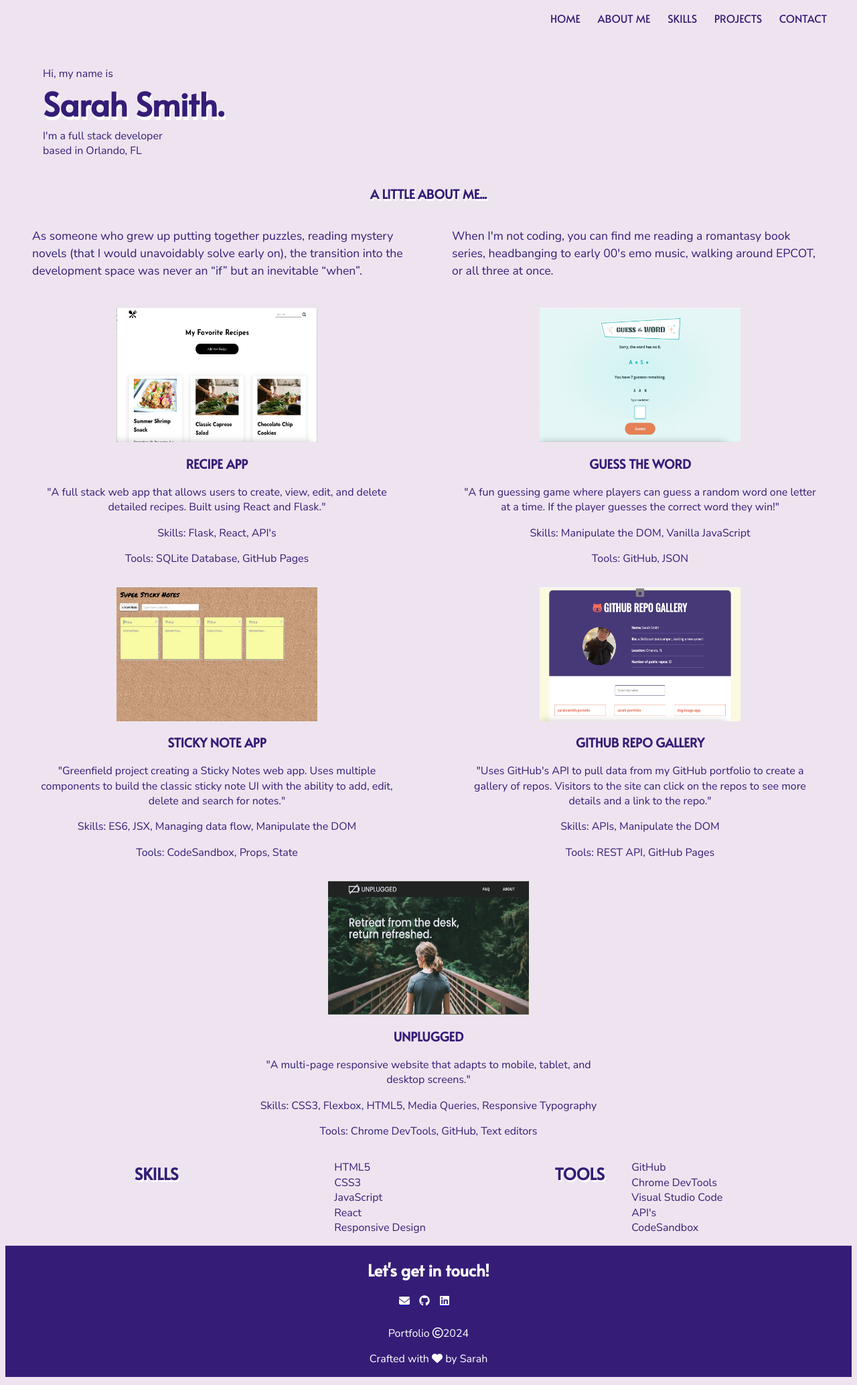
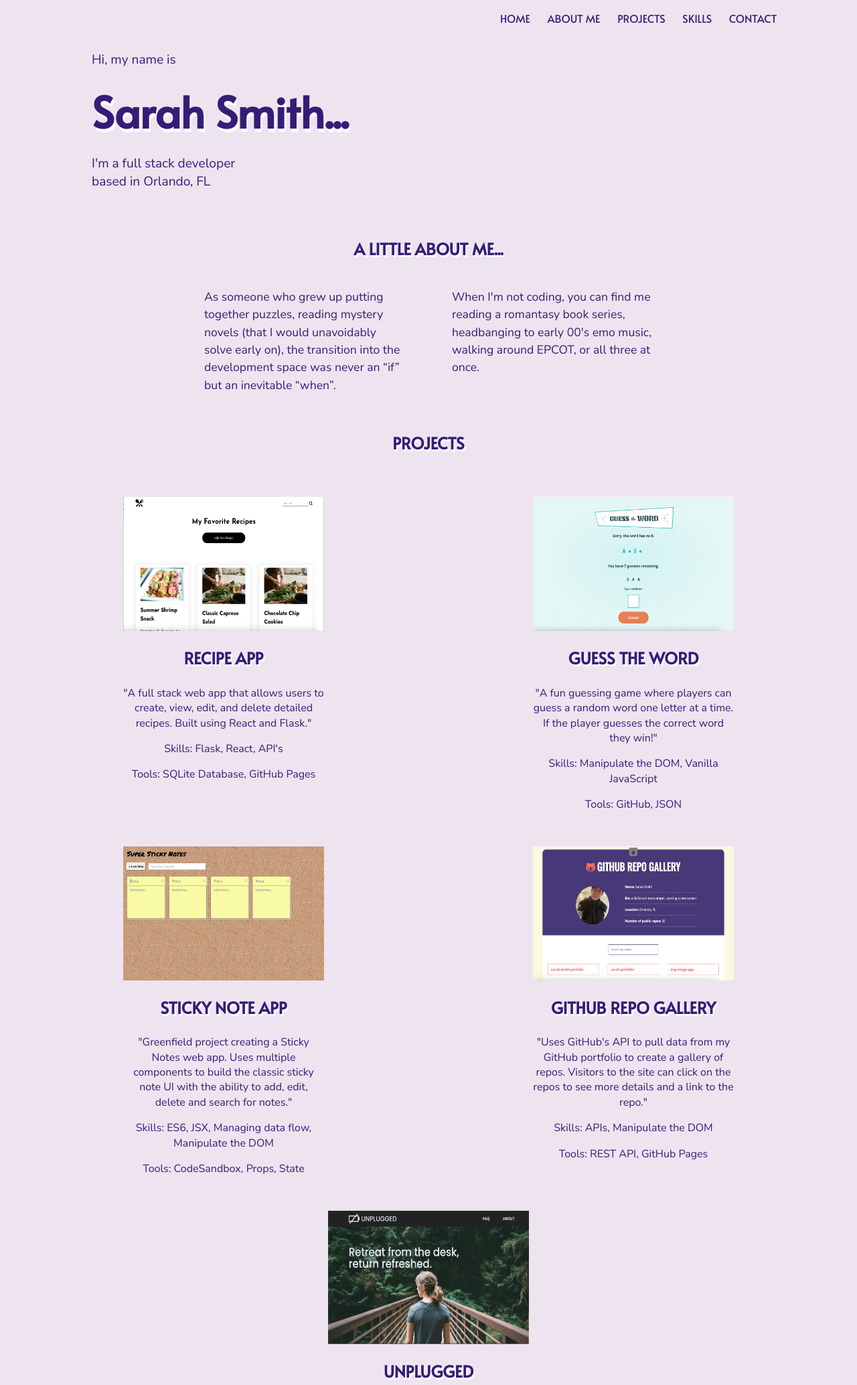
Before and after one commit to sarahlibx/sarah-smith-portolio, a website built with webpack: page index.html in a window 1280 px wide. Shown: the part 37-2105 px from the top of the page at 67% size. Built offline with nearby package versions, Linux system fonts and the light colour scheme.

Commit message:
Added more CSS edits

```diff
--- a/css/style.css
+++ b/css/style.css
@@ -89,6 +89,15 @@ body {
   background-color: #EEE4F0;
 }
 
+/*.layer {
+  background-color: rgba(237, 177, 255, 0.712);
+  position:inherit;
+  top: 0;
+  left: 0;
+  width: 100%;
+  height: 100%;
+}*/
+
 h1, h2, h3 {
   font-family: alata;
 }
@@ -96,6 +105,7 @@ h1, h2, h3 {
 p {
   font-family: nunito sans;
 }
+
 /* header styling */
 header {
   color: #351D77;
@@ -104,6 +114,7 @@ header {
 /* nav styling */
 #main-nav {
   height: 100%;
+  margin-right: 75px;
 }
 
 .nav-item {
@@ -135,22 +146,20 @@ a:hover {
 /* home styling */
 
 .home-description {
- padding-left: 2em;
- padding-top: 2em;
+  margin: 25px;
+  padding-left: 5em;
 }
 
 .home-description p {
   display: flex;
   align-items: center;
-  font-size: 1rem;
-  padding: 0px;
-	margin: 0px;
+  font-size: 1.2rem;
 }
 
 .home-description h2 {
   display: flex;
   align-items: center;
-  font-size: 3em;
+  font-size: 4em;
   text-shadow: white 2px 5px;
   padding: 0px;
 	margin: 0px 0px 3px 0px;
@@ -167,17 +176,14 @@ footer {
 
 .social-icons {
   display: flex;
+  justify-content: space-between;
   list-style: none;
   color: white;
 }
 
 .social-icons i {
-  display: flex;
-  justify-content: center;
-  list-style: none;
   color: white;
-  width: 30px;
-  height: 30px;
+  text-align: center;
 }
 
 /* body styling */
@@ -191,18 +197,19 @@ footer {
   text-shadow: white 2px 3px;
   text-align: center;
   text-transform: uppercase;
-  font: 2rem;
+  font-size: 1.5rem;
 }
 
 .about-wrapper {
 display: flex;
+justify-content: center;
 }
 
 .about-p {
   display: flex;
-  justify-content: center;
   flex-basis: 100%;
   text-align: left;
+  max-width: 300px;
   font-family: alata;
   color:#351D77;
   font-size: 1.1rem;
@@ -210,15 +217,24 @@ display: flex;
   padding: 0 35px 10px 35px;
 }
 
+#projects h3 {
+  color:#351D77;
+  text-shadow: white 2px 3px;
+  text-align: center;
+  text-transform: uppercase;
+  font-size: 1.5rem;
+}
+
 .projects-wrapper {
   display: flex;
   flex-flow: row wrap;
   justify-content: space-around;
   gap: 5px 0px;
+  padding: 20px;
 }
 
-.projects-wrapper h3 {
-  text-transform: uppercase;
+.projects-wrapper img:hover {
+  opacity: 0.5;
 }
 
 .project-1 {
@@ -226,65 +242,70 @@ display: flex;
   text-align: center;
   color: #351D77;
   align-content: space-between;
+  max-width: 400px;
   gap: 5px 0px;
-  padding-top: 10px;
+  padding: 20px 10px 10px 10px;
 }
 
-.project-1:hover {
+/* .project-1:hover {
   outline: 5px solid #EC91C4;
-}
+} */
 
 .project-2 {
   width: 50%;
   text-align: center;
   color: #351D77;
   align-content: space-between;
+  max-width: 400px;
   gap: 5px 0px;
-  padding-top: 10px;
+  padding: 20px 10px 10px 10px;
 }
 
-.project-2:hover {
+/* .project-2:hover {
     outline: 5px solid #EC91C4;
-}
+} */
 
 .project-3 {
   width: 50%;
   text-align: center;
   color: #351D77;
   align-content: space-between;
+  max-width: 400px;
   gap: 5px 0px;
-  padding-top: 10px;
+  padding: 20px 10px 10px 10px;
 }
 
-.project-3:hover {
+/* .project-3:hover {
   outline: 5px solid #EC91C4;
-}
+} */
 
 .project-4 {
   width: 50%;
   text-align: center;
   color: #351D77;
   align-content: space-between;
+  max-width: 400px;
   gap: 5px 0px;
-  padding-top: 10px;
+  padding: 20px 10px 10px 10px;
 }
 
-.project-4:hover {
+/* .project-4:hover {
   outline: 5px solid #EC91C4;
-}
+} */
 
 .project-5 {
   width: 50%;
   text-align: center;
   color: #351D77;
   align-content: space-between;
+  max-width: 400px;
   gap: 5px 0px;
-  padding-top: 10px;
+  padding: 20px 10px 10px 10px;
 }
 
-.project-5:hover {
+/* .project-5:hover {
   outline: 5px solid #EC91C4;
-}
+} */
 
 .project-1 p {
   padding: 0px 50px;
--- a/index.html
+++ b/index.html
@@ -28,9 +28,14 @@
   <link rel="preconnect" href="https://fonts.googleapis.com">
   <link rel="preconnect" href="https://fonts.gstatic.com" crossorigin>
   <link href="https://fonts.googleapis.com/css2?family=Alata&family=Nunito+Sans:ital,opsz,wght@0,6..12,200..1000;1,6..12,200..1000&display=swap" rel="stylesheet">
+  <link
+    rel="stylesheet"
+    href="https://cdnjs.cloudflare.com/ajax/libs/animate.css/4.1.1/animate.min.css"
+  />
 </head>
 
 <body>
+  <div class="layer"></div>
 
   <!-- Add your site or application content here -->
   <script src="js/app.js"></script>
@@ -43,11 +48,11 @@
           <li class="nav-item">
             <a class="active" href="#home">Home</a></li>
           <li class="nav-item">
-            <a href="#aboutme">About Me</a></li>
-          <li class="nav-item">
-            <a href="#skills">Skills</a></li>
+            <a href="#about-me">About Me</a></li>
           <li class="nav-item">
             <a href="#projects">Projects</a></li>
+          <li class="nav-item">
+            <a href="#skills-tools-wrapper">Skills</a></li>
           <li class="nav-item">
             <a href="#contact" id="contact-link">Contact</a></li>
           </ul>
@@ -55,7 +60,11 @@
   </div>
   <div class="home-description">
     <p>Hi, my name is</p>
-    <h2>Sarah Smith.</h2>
+    <h2>Sarah Smith
+      <span style ="--i:1">.</span>
+      <span style ="--i:2">.</span>
+      <span style ="--i:3">.</span>
+    </h2>
     <p>I'm a full stack developer <br> based in Orlando, FL</p>
   </div>
 </div>
@@ -76,9 +85,10 @@
 </section>
 
 <section id="projects">
+  <h3>Projects</h3>
 <div class="projects-wrapper">
   <div class="project-1">
-    <a href="" target="_blank" rel="noopener">
+    <a href="https://github.com/sarahlibx/recipe-app" target="_blank" rel="noopener">
       <img src="./img/full stack recipe.jpeg" alt="Recipe App" width="300" height="200"></a>
   <h3>Recipe App</h3>
     <p>"A full stack web app that allows users to create, view, edit, and delete detailed recipes. Built using React and Flask."</p>
@@ -152,9 +162,9 @@
   <div class="contact-info">
   <h2 class="contact-header">Let's get in touch!</h2>
   <ul class="social-icons">
-    <li><a href="mailto:sarahlib90@gmail.com" target="_blank"><i class="fa-solid fa-envelope" alt="Email me"></i></a></li>
-    <li><a href="https://github.com/sarahlibx" target="_blank"><i class="fa-brands fa-github" alt="GitHub"></i></a></li>
-    <li><a href="https://www.linkedin.com/in/sarah-smith-9b559921b" target="_blank"><i class="fa-brands fa-linkedin" alt="Linked In"></i></a></li>
+    <li><a href="mailto:sarahlib90@gmail.com" target="_blank"><i class="fa-solid fa-envelope fa-2xl" alt="Email me"></i></a></li>
+    <li><a href="https://github.com/sarahlibx" target="_blank"><i class="fa-brands fa-github fa-2xl" alt="GitHub"></i></a></li>
+    <li><a href="https://www.linkedin.com/in/sarah-smith-9b559921b" target="_blank"><i class="fa-brands fa-linkedin fa-2xl" alt="Linked In"></i></a></li>
   </ul>
 </div>
 <div class="copyright-wrapper">
--- a/package.json
+++ b/package.json
@@ -20,5 +20,8 @@
     "webpack-cli": "^5.1.4",
     "webpack-dev-server": "^4.15.1",
     "webpack-merge": "^5.9.0"
+  },
+  "dependencies": {
+    "animate.css": "^4.1.1"
   }
 }
```
Also changed, not shown: img/background.jpg (added), 1 other file.
